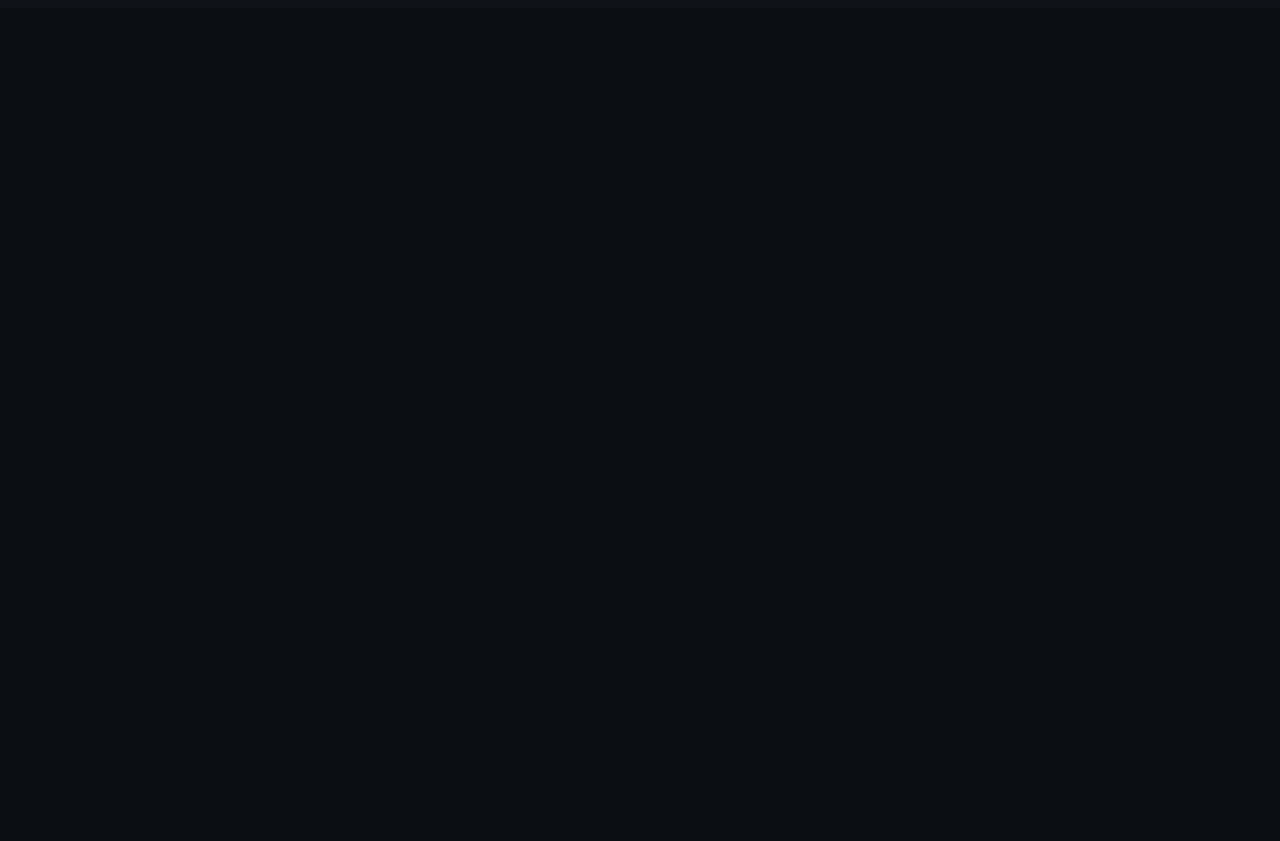
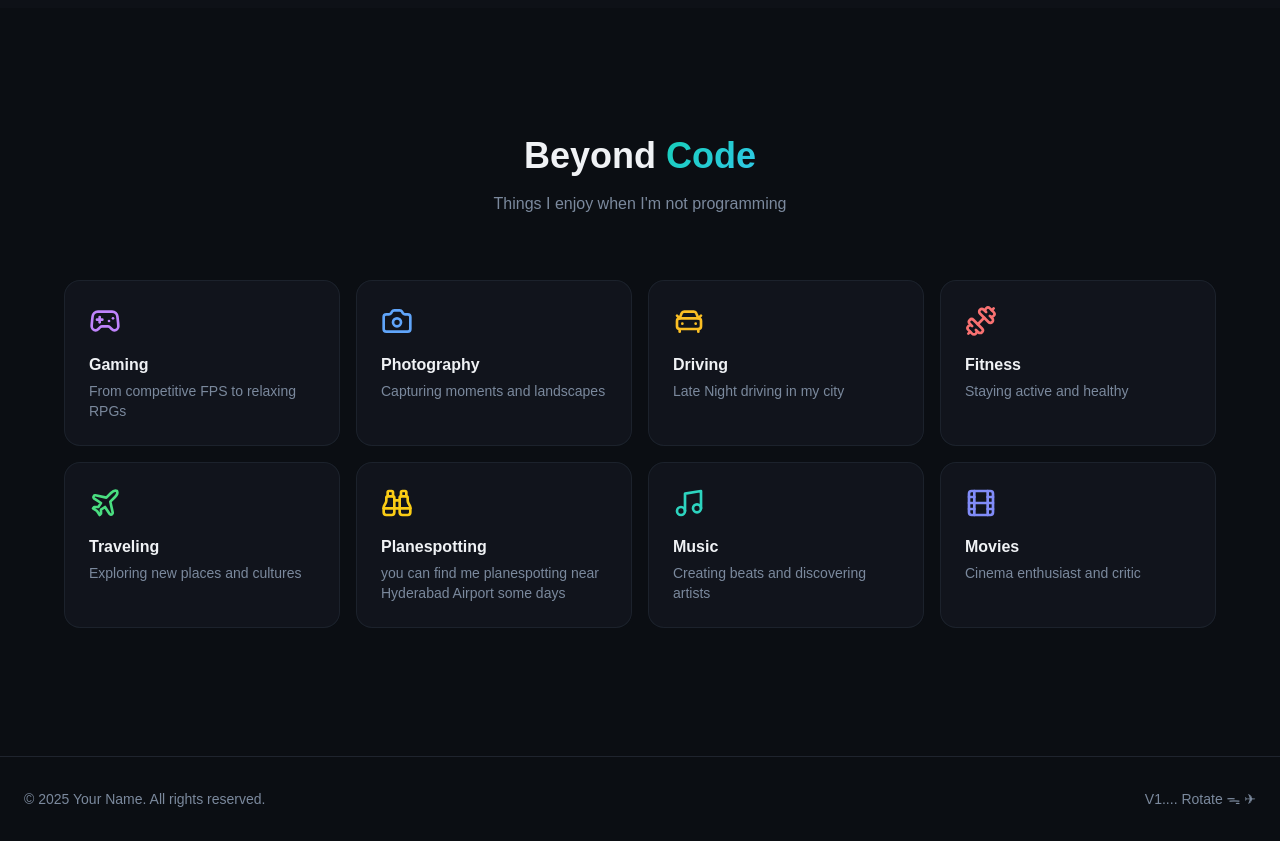
Before and after one commit to DivyanshGarg380/Portfolio, a React (Vite) app: page / in a window 1280 px wide. Shown: the part 6780-7621 px from the top of the page. Before the commit the page ends 6788 px from the top, so only its background shows below. Built offline with nearby package versions, Linux system fonts and the light colour scheme.

Commit message:
Finally Done

```diff
--- a/src/components/Footer.tsx
+++ b/src/components/Footer.tsx
@@ -1,11 +1,19 @@
-import React from 'react'
+import { Heart } from "lucide-react";
 
-const Footer = () => {
+export default function Footer(){
+  const currentYear = new Date().getFullYear();
   return (
-    <div>
-
-    </div>
-  )
+    <footer className="py-8 border-t border-border">
+      <div className="container mx-auto px-4 md:px-6">
+        <div className="flex flex-col md:flex-row items-center justify-between gap-4">
+          <p className="text-sm text-muted-foreground">
+            © {currentYear} Your Name. All rights reserved.
+          </p>
+        <p className="text-sm text-muted-foreground flex items-center gap-1">
+          V1.... Rotate ᯓ ✈︎
+        </p>
+      </div>
+      </div>
+    </footer>
+  );
 }
-
-export default Footer
--- a/src/components/HobbiesSection.tsx
+++ b/src/components/HobbiesSection.tsx
@@ -1,11 +1,102 @@
-import React from 'react'
+import {
+  Gamepad2,
+  Camera,
+  Binoculars,
+  CarFront ,
+  Dumbbell,
+  Plane,
+  Coffee,
+  Music,
+  Film
+} from "lucide-react";
 
-const HobbiesSection = () => {
+const hobbies = [
+  {
+    icon: Gamepad2,
+    title: "Gaming",
+    description: "From competitive FPS to relaxing RPGs",
+    color: "from-purple-500/20 to-pink-500/20",
+    iconColor: "text-purple-400",
+  },
+  {
+    icon: Camera,
+    title: "Photography",
+    description: "Capturing moments and landscapes",
+    color: "from-blue-500/20 to-cyan-500/20",
+    iconColor: "text-blue-400",
+  },
+  {
+    icon: CarFront ,
+    title: "Driving",
+    description: "Late Night driving in my city",
+    color: "from-amber-500/20 to-orange-500/20",
+    iconColor: "text-amber-400",
+  },
+  {
+    icon: Dumbbell,
+    title: "Fitness",
+    description: "Staying active and healthy",
+    color: "from-red-500/20 to-rose-500/20",
+    iconColor: "text-red-400",
+  },
+  {
+    icon: Plane,
+    title: "Traveling",
+    description: "Exploring new places and cultures",
+    color: "from-green-500/20 to-emerald-500/20",
+    iconColor: "text-green-400",
+  },
+  {
+    icon: Binoculars,
+    title: "Planespotting",
+    description: "you can find me planespotting near Hyderabad Airport some days",
+    color: "from-yellow-500/20 to-amber-500/20",
+    iconColor: "text-yellow-400",
+  },
+  {
+    icon: Music,
+    title: "Music",
+    description: "Creating beats and discovering artists",
+    color: "from-teal-500/20 to-cyan-500/20",
+    iconColor: "text-teal-400",
+  },
+  {
+    icon: Film,
+    title: "Movies",
+    description: "Cinema enthusiast and critic",
+    color: "from-indigo-500/20 to-violet-500/20",
+    iconColor: "text-indigo-400",
+  },
+];
+
+
+export default function HobbiesSection(){
   return (
-    <div>
-
-    </div>
-  )
+    <section id="hobbies" className = "py-24 md:py-32 relative">
+      <div className="container mx-auto px-4 md:px-6">
+        <div className="max-w-6xl mx-auto">
+          <div className="text-center mb-16">
+            <h2 className="text-3xl md:text-4xl font-bold mb-4">
+              Beyond <span className="gradient-text">Code</span>
+            </h2>
+            <p className="text-muted-foreground max-w-2xl mx-auto">
+              Things I enjoy when I'm not programming
+            </p>
+          </div>
+          <div className="grid grid-cols-2 md:grid-cols-4 gap-4 md:gao-6">
+            {hobbies.map((hobby, index) => (
+              <div
+                key={index}
+                className={`glass rounded-2xl p-6 bg-gradient-to-br ${hobby.color} hover:scale-105 transition-all cursor-default group`}
+              >
+                <hobby.icon className={`h-8 w-8 ${hobby.iconColor} mb-4 group-hover:scale-110 transition-transform`} />
+                <h3 className="font-bold mb-1">{hobby.title}</h3>
+                <p className="text-sm text-muted-foreground">{hobby.description}</p>
+              </div>
+            ))}
+          </div>
+        </div>
+      </div>
+    </section>
+  );
 }
-
-export default HobbiesSection
```
